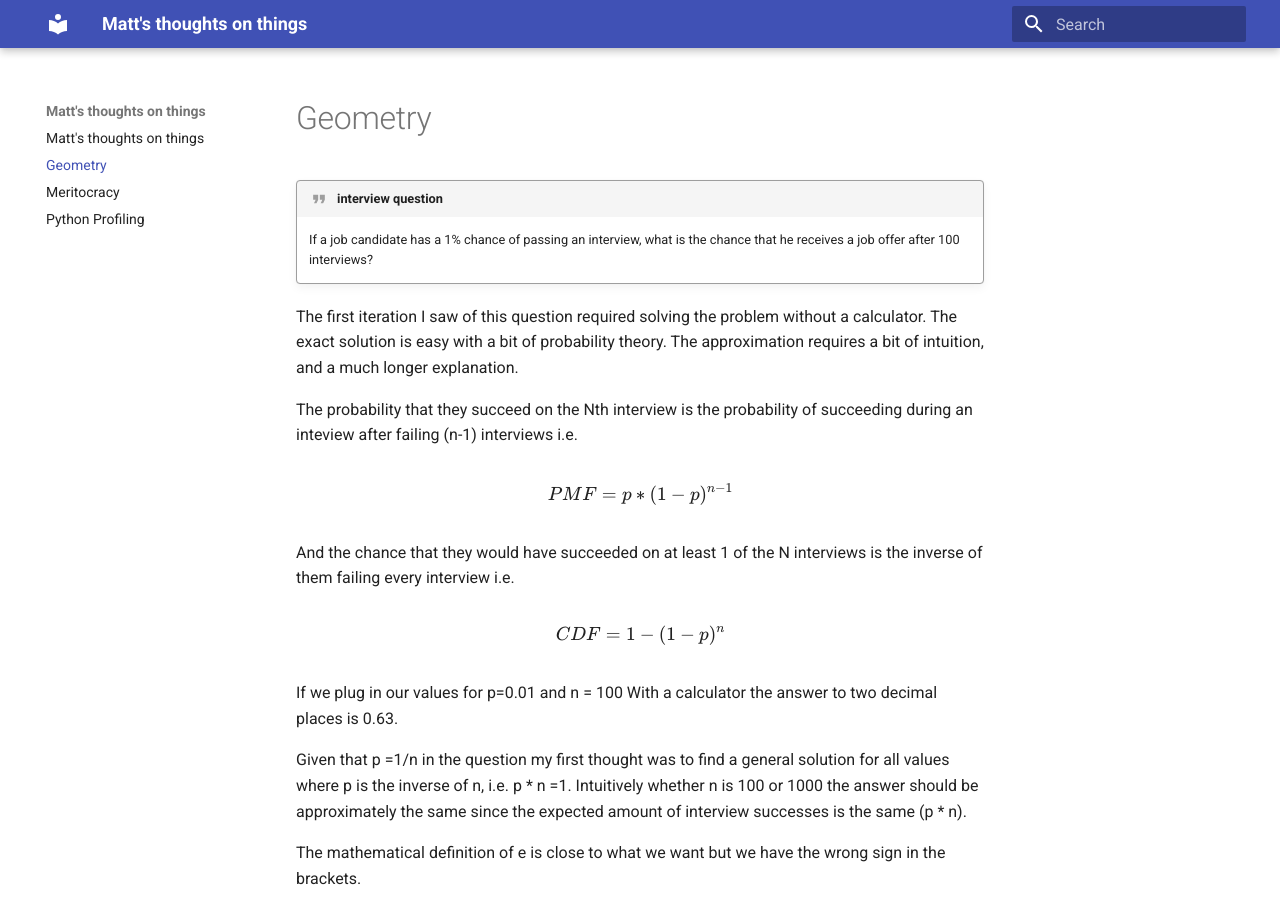
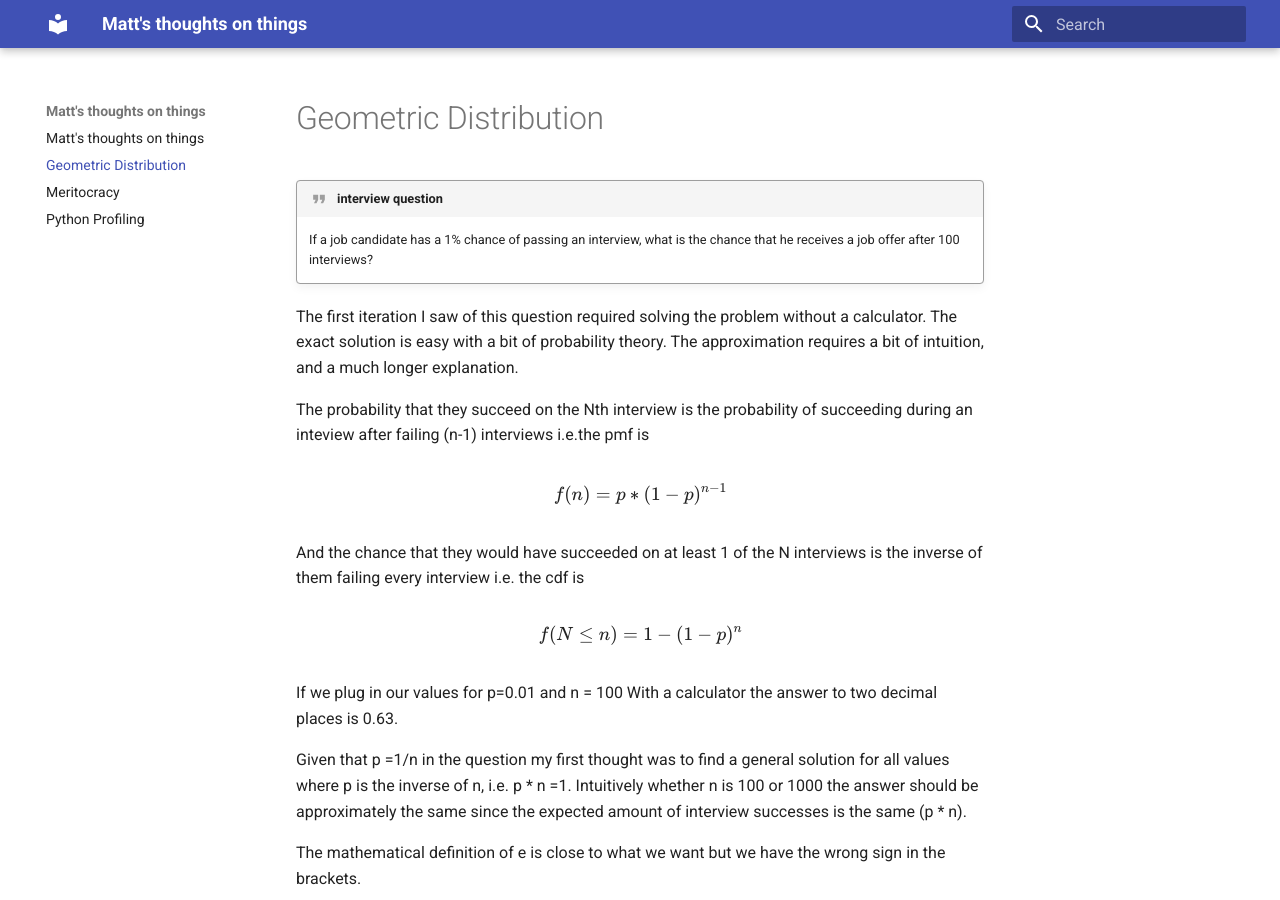
Before and after one commit to MatthewBurke1995/MatthewBurke1995.github.io, an MkDocs documentation site: the page built from docs/geometric distribution.md, in a window 1280 px wide and 900 px high. Built offline with MkDocs 1.6.1 and Material for MkDocs 9.7.7, drawn with Linux system fonts in a browser that asks for light colours; some of the changed text lies outside the part shown.

```diff
--- a/docs/geometry.md
+++ b/docs/geometric distribution.md
@@ -1,19 +1,21 @@
+# Geometric Distribution
+
 !!! quote "interview question"
 
     If a job candidate has a 1% chance of passing an interview, what is the chance that he receives a job offer after 100 interviews?
 
 The first iteration I saw of this question required solving the problem without a calculator. The exact solution is easy with a bit of probability theory. The approximation requires a bit of intuition, and a much longer explanation.
 
-The probability that they succeed on the Nth interview is the probability of succeeding during an inteview after failing (n-1) interviews i.e.
+The probability that they succeed on the Nth interview is the probability of succeeding during an inteview after failing (n-1) interviews i.e.the pmf is
 
 $$
-PMF = p*(1-p)^{n-1}
+f(n) = p*(1-p)^{n-1}
 $$
 
-And the chance that they would have succeeded on at least 1 of the N interviews is the inverse of them failing every interview i.e.
+And the chance that they would have succeeded on at least 1 of the N interviews is the inverse of them failing every interview i.e. the cdf is
 
 $$
-CDF = 1 - (1-p)^n
+f(N \le n) = 1 - (1-p)^n
 $$
 
 If we plug in our values for p=0.01 and n = 100 With a calculator the answer to two decimal places is 0.63.
```
Also changed, not shown: other parts of docs/geometric distribution.md (+1 -1 lines), docs/index.md (+2 -0 lines), docs/python_profiling.md (+1 -2 lines).
